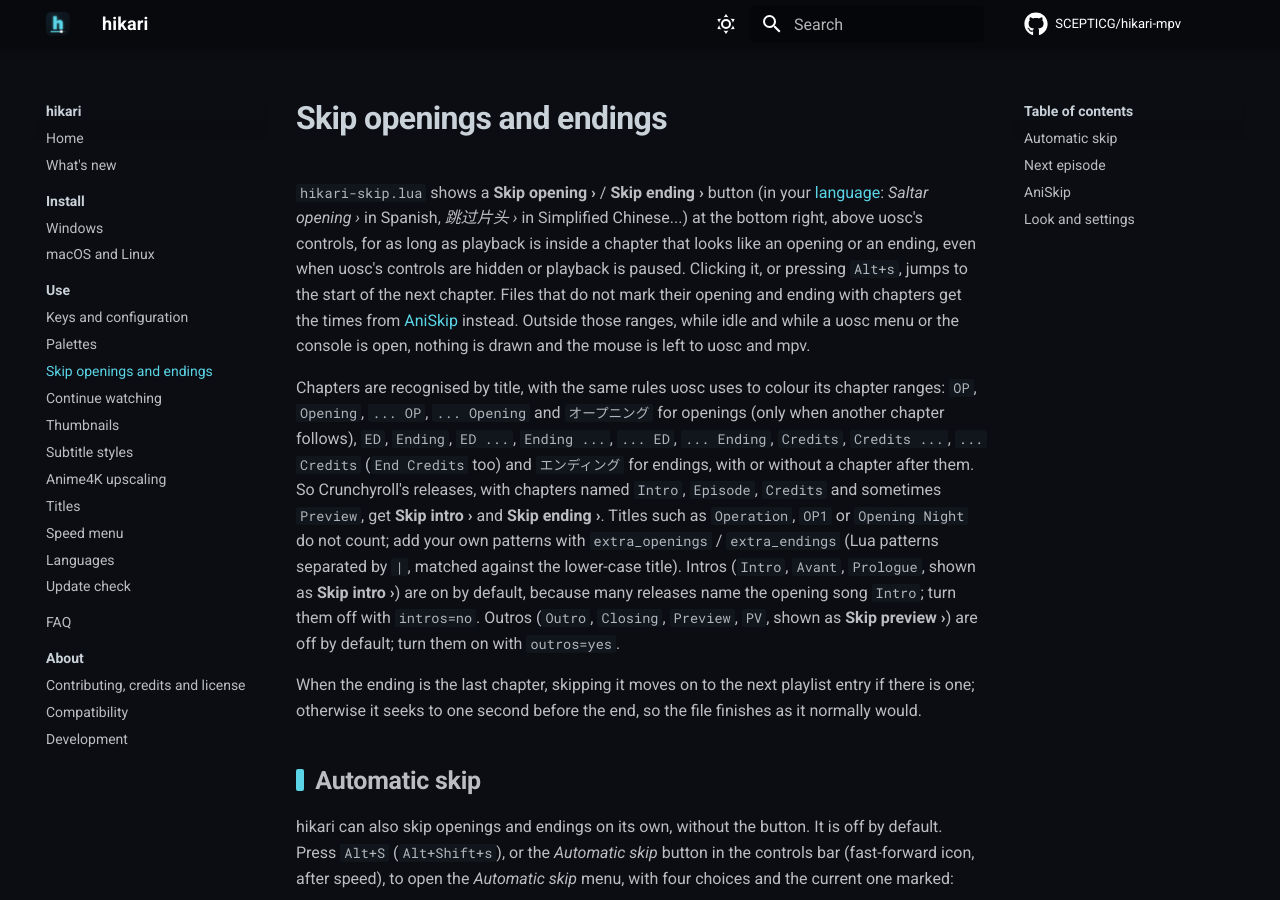
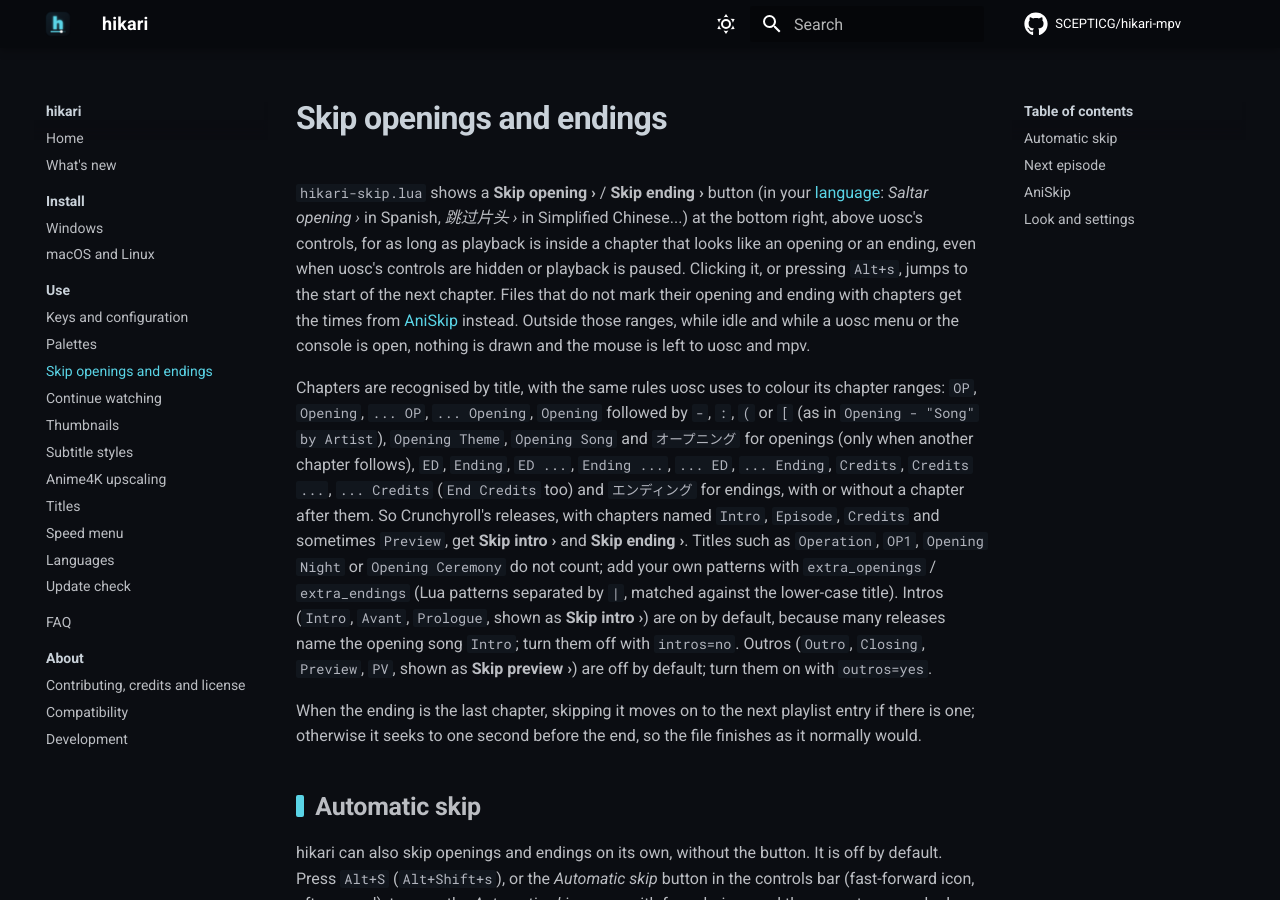
Before and after one commit to SCEPTICG/hikari-mpv, an MkDocs documentation site: the page built from docs/features/skip.md, in a window 1280 px wide and 900 px high. Built offline with MkDocs 1.6.1 and Material for MkDocs 9.7.7, drawn with Linux system fonts in a browser that asks for light colours; comment, search, counter and statistics services are not loaded.

Commit message:
Skip: openings named Opening - "Song" by Artist (and :, (, [, Theme, Song) are recognised, not Opening Night (#3)

```diff
--- a/docs/features/skip.md
+++ b/docs/features/skip.md
@@ -7,7 +7,7 @@ description: "hikari shows a Skip opening button in mpv while a chapter looks li
 
 `hikari-skip.lua` shows a **Skip opening ›** / **Skip ending ›** button (in your [language](language.md): *Saltar opening ›* in Spanish, *跳过片头 ›* in Simplified Chinese...) at the bottom right, above uosc's controls, for as long as playback is inside a chapter that looks like an opening or an ending, even when uosc's controls are hidden or playback is paused. Clicking it, or pressing `Alt+s`, jumps to the start of the next chapter. Files that do not mark their opening and ending with chapters get the times from [AniSkip](#aniskip) instead. Outside those ranges, while idle and while a uosc menu or the console is open, nothing is drawn and the mouse is left to uosc and mpv.
 
-Chapters are recognised by title, with the same rules uosc uses to colour its chapter ranges: `OP`, `Opening`, `... OP`, `... Opening` and `オープニング` for openings (only when another chapter follows), `ED`, `Ending`, `ED ...`, `Ending ...`, `... ED`, `... Ending`, `Credits`, `Credits ...`, `... Credits` (`End Credits` too) and `エンディング` for endings, with or without a chapter after them. So Crunchyroll's releases, with chapters named `Intro`, `Episode`, `Credits` and sometimes `Preview`, get **Skip intro ›** and **Skip ending ›**. Titles such as `Operation`, `OP1` or `Opening Night` do not count; add your own patterns with `extra_openings` / `extra_endings` (Lua patterns separated by `|`, matched against the lower-case title). Intros (`Intro`, `Avant`, `Prologue`, shown as **Skip intro ›**) are on by default, because many releases name the opening song `Intro`; turn them off with `intros=no`. Outros (`Outro`, `Closing`, `Preview`, `PV`, shown as **Skip preview ›**) are off by default; turn them on with `outros=yes`.
+Chapters are recognised by title, with the same rules uosc uses to colour its chapter ranges: `OP`, `Opening`, `... OP`, `... Opening`, `Opening` followed by `-`, `:`, `(` or `[` (as in `Opening - "Song" by Artist`), `Opening Theme`, `Opening Song` and `オープニング` for openings (only when another chapter follows), `ED`, `Ending`, `ED ...`, `Ending ...`, `... ED`, `... Ending`, `Credits`, `Credits ...`, `... Credits` (`End Credits` too) and `エンディング` for endings, with or without a chapter after them. So Crunchyroll's releases, with chapters named `Intro`, `Episode`, `Credits` and sometimes `Preview`, get **Skip intro ›** and **Skip ending ›**. Titles such as `Operation`, `OP1`, `Opening Night` or `Opening Ceremony` do not count; add your own patterns with `extra_openings` / `extra_endings` (Lua patterns separated by `|`, matched against the lower-case title). Intros (`Intro`, `Avant`, `Prologue`, shown as **Skip intro ›**) are on by default, because many releases name the opening song `Intro`; turn them off with `intros=no`. Outros (`Outro`, `Closing`, `Preview`, `PV`, shown as **Skip preview ›**) are off by default; turn them on with `outros=yes`.
 
 When the ending is the last chapter, skipping it moves on to the next playlist entry if there is one; otherwise it seeks to one second before the end, so the file finishes as it normally would.
 
```
Also changed, not shown: 2 other files.
